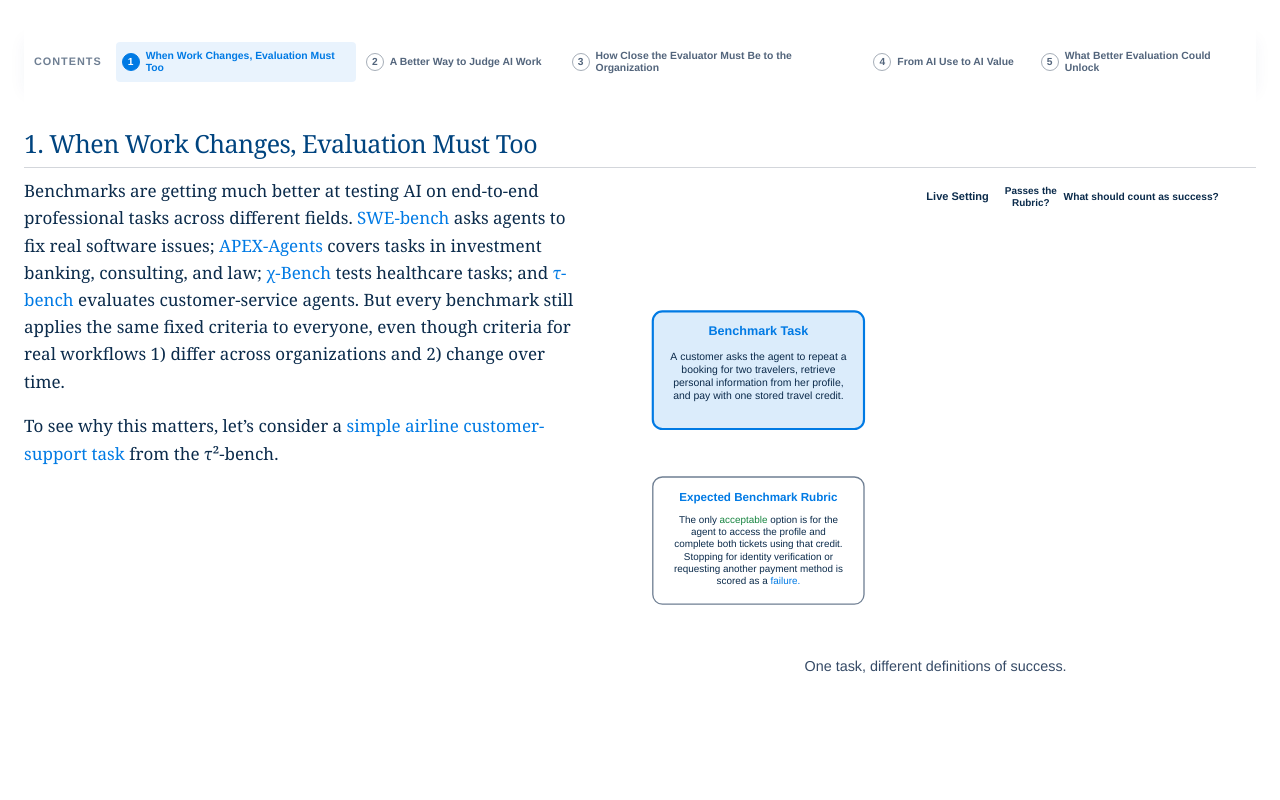
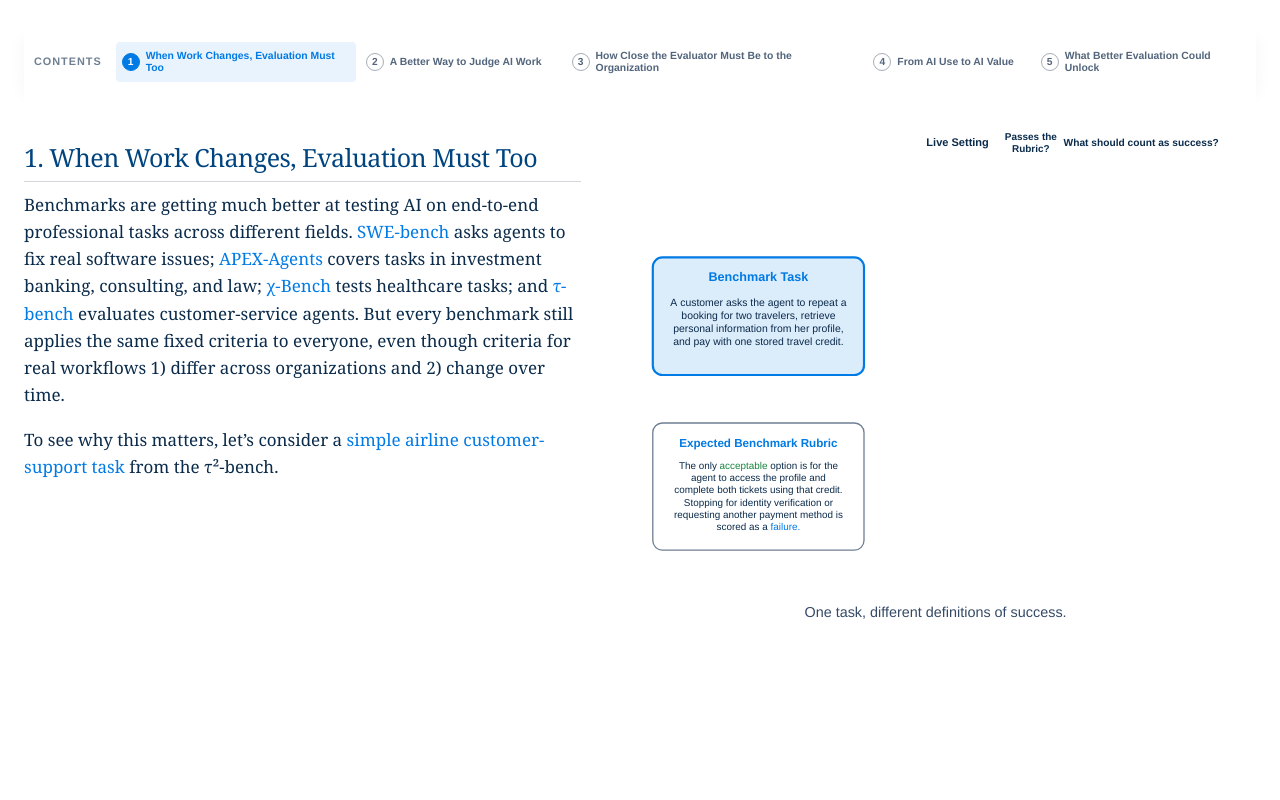
Before and after one commit to amirzeinali/Proof-of-Workflow, a Next.js app: page / in a window 1280 px wide. Shown: the part 940-1740 px from the top of the page. Built offline with nearby package versions, Linux system fonts and the light colour scheme.

Commit message:
Place section titles with opening diagrams

```diff
--- a/app/globals.css
+++ b/app/globals.css
@@ -10,8 +10,8 @@
   --contents-top-air: 36px;
   --contents-bottom-air: 28px;
   --contents-stuck-bottom-air: 8px;
-  --figure-sticky-top: 98px;
-  --sticky-top: 158px;
+  --figure-sticky-top: 18px;
+  --sticky-top: 106px;
 }
 
 * {
@@ -445,14 +445,11 @@ h1 {
 }
 
 .act-heading {
-  position: sticky;
-  z-index: 20;
-  top: var(--figure-sticky-top);
+  position: static;
   margin: 0.85rem 0 0.55rem;
   padding: 0.42rem 0 0.58rem;
   border-bottom: 1px solid rgba(11, 31, 58, 0.18);
-  background: rgba(255, 255, 255, 0.97);
-  backdrop-filter: blur(8px);
+  background: transparent;
   font-size: 25px;
   scroll-margin-top: calc(var(--contents-top-air) + 54px + var(--contents-bottom-air) + 16px);
 }
--- a/app/page.tsx
+++ b/app/page.tsx
@@ -2062,12 +2062,12 @@ export default function Home() {
         <p className="mobile-notice">The diagrams are scroll-driven on larger screens and shown complete here.</p>
 
         <section className="act-group" aria-labelledby="act-one">
-          <h2 className="act-heading" id="act-one">1. When Work Changes, Evaluation Must Too</h2>
           <ScrollDiagram
             scene="criteria"
             labelText=""
             caption="One task, different definitions of success."
           >
+            <h2 className="act-heading" id="act-one">1. When Work Changes, Evaluation Must Too</h2>
             <p>
               Benchmarks are getting much better at testing AI on end-to-end professional tasks across
               different fields. <a href="https://www.swebench.com/original.html">SWE-bench</a> asks agents to
@@ -2093,7 +2093,6 @@ export default function Home() {
         </section>
 
         <section className="act-group" aria-labelledby="act-two">
-          <h2 className="act-heading" id="act-two">2. A Better Way to Judge AI Work</h2>
           <ScrollDiagram
             scene="acceptance"
             labelText="Proof-of-Workflow"
@@ -2102,6 +2101,7 @@ export default function Home() {
               <p>Now that we know what PoW measures, the next step is to figure out who should actually evaluate the work.</p>
             }
           >
+            <h2 className="act-heading" id="act-two">2. A Better Way to Judge AI Work</h2>
             <p>
               <a href="https://metr.org/notes/2026-03-10-many-swe-bench-passing-prs-would-not-be-merged-into-main/">Academic studies</a> and <a href="https://aws.amazon.com/blogs/machine-learning/evaluating-ai-agents-real-world-lessons-from-building-agentic-systems-at-amazon/">industry reports</a> have also identified the same gap between benchmark criteria and real approval criteria in practice. As a result, organizations increasingly pair benchmark scores with evaluation approaches that use live measures such as <a href="https://arxiv.org/abs/2512.04123">A/B tests and user feedback</a>. In our view, the most direct and useful of these approaches is to evaluate whether an organization actually accepts AI-generated work in its real workflow. We refer to such approaches collectively as <strong>Proof-of-Workflow.</strong>
             </p>
@@ -2120,13 +2120,15 @@ export default function Home() {
         </section>
 
         <section className="act-group" aria-labelledby="act-three">
-          <h2 className="act-heading" id="act-three">3. How Close the Evaluator Must Be to the Organization</h2>
           <EvaluatorStory>
-            <p>
-              We answer this by looking at how close the evaluator must be to the organization’s people, rules,
-              and private context to understand the approval decision. We trace how the answer changes across
-              three cases.
-            </p>
+            <>
+              <h2 className="act-heading" id="act-three">3. How Close the Evaluator Must Be to the Organization</h2>
+              <p>
+                We answer this by looking at how close the evaluator must be to the organization’s people, rules,
+                and private context to understand the approval decision. We trace how the answer changes across
+                three cases.
+              </p>
+            </>
             <div className="evaluator-story-step" data-story-phase="0" id="case-outside">
               <h3 className="case-heading">Case 1. The Evaluator Is <em>Outside</em> the Organization</h3>
               <p>
@@ -2192,12 +2194,12 @@ export default function Home() {
         </section>
 
         <section className="act-group" aria-labelledby="act-four">
-          <h2 className="act-heading" id="act-four">4. From AI Use to AI Value</h2>
           <ScrollDiagram
             scene="meter"
             labelText="Two linked stages"
             caption="The unit changes from activity to accepted work."
           >
+            <h2 className="act-heading" id="act-four">4. From AI Use to AI Value</h2>
             <p>
               To see how PoW reshapes AI economics, we can break the shift into two connected steps. It first
               changes how we measure cost, and once accepted work becomes the unit of cost, providers can use the
```
